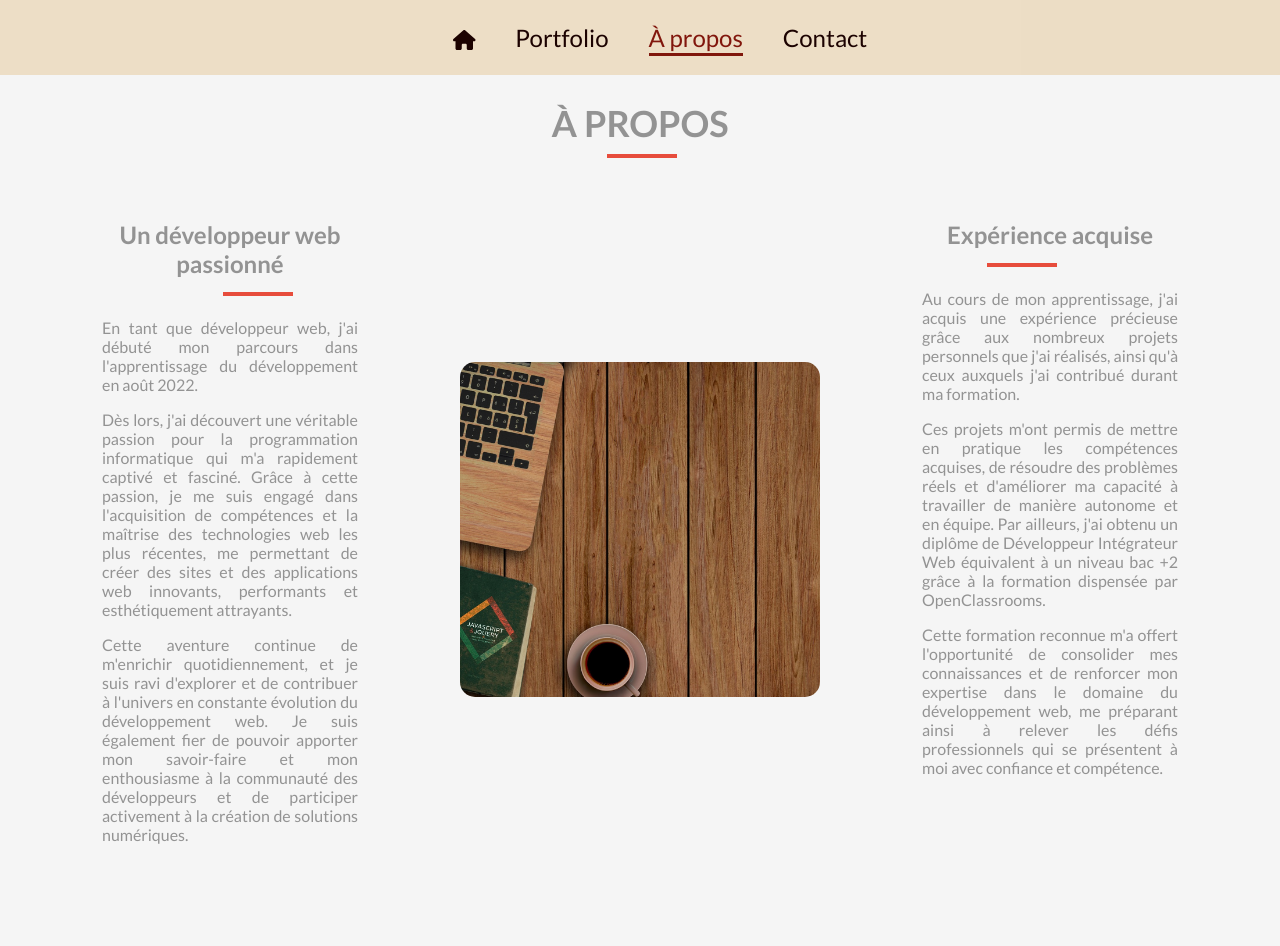
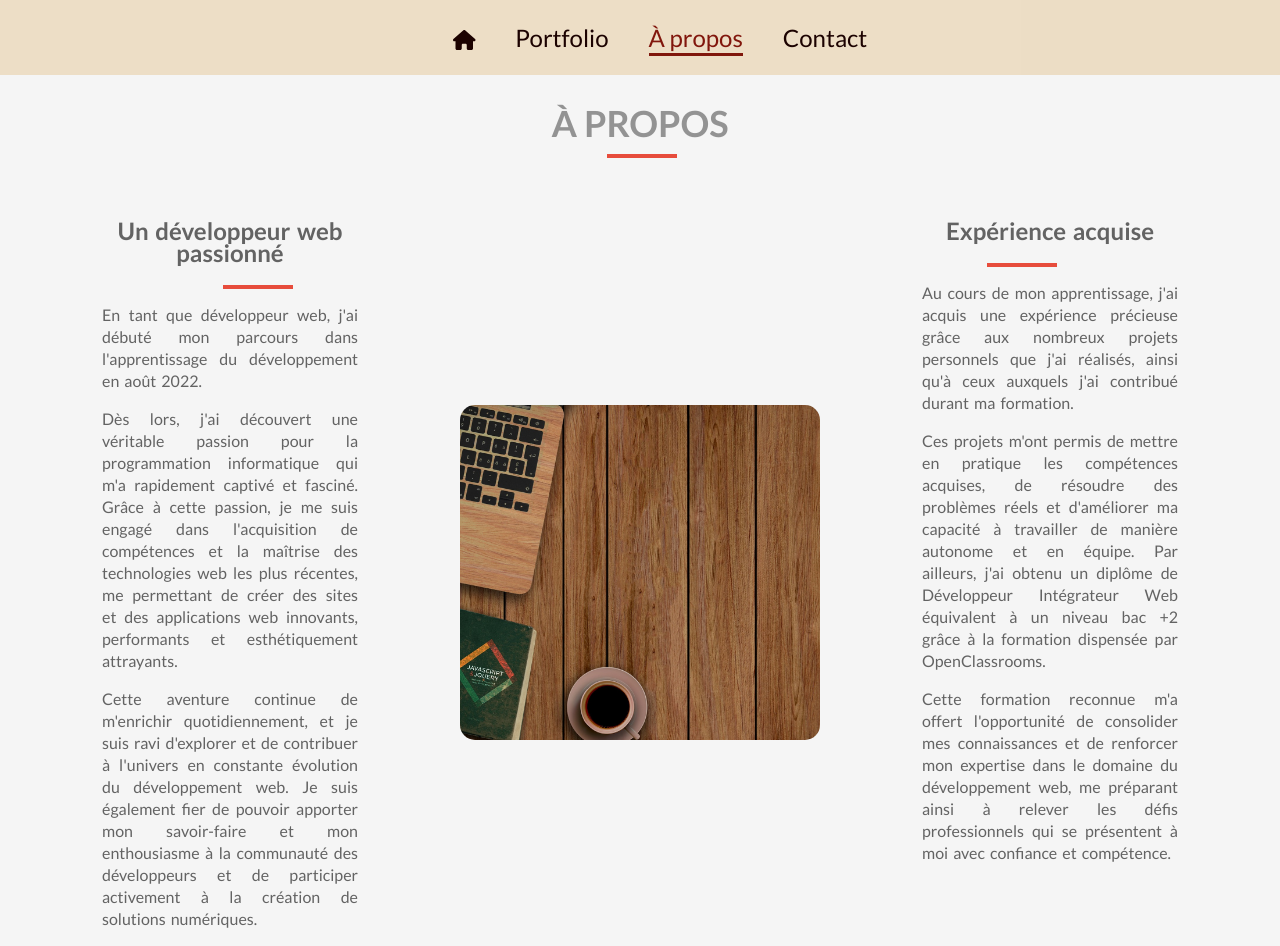
Before and after one commit to MaxBgt/Portfolio, a Next.js app: page /about in a window 1280 px wide. Before the commit the page ends 896 px from the top, so only its background shows below. Built offline with nearby package versions, Linux system fonts and the light colour scheme.

Commit message:
line heigt paragraphe à propos

```diff
--- a/styles/pages/_about.scss
+++ b/styles/pages/_about.scss
@@ -31,8 +31,10 @@
   .paragraphe {
     display: flex;
     justify-content: space-evenly;
+    line-height: 22px;
+    word-spacing: 2px;
     margin-top: 50px;
-    color: #939393;
+    color: #636363;
 
     .t-left,
     .t-right {
```
